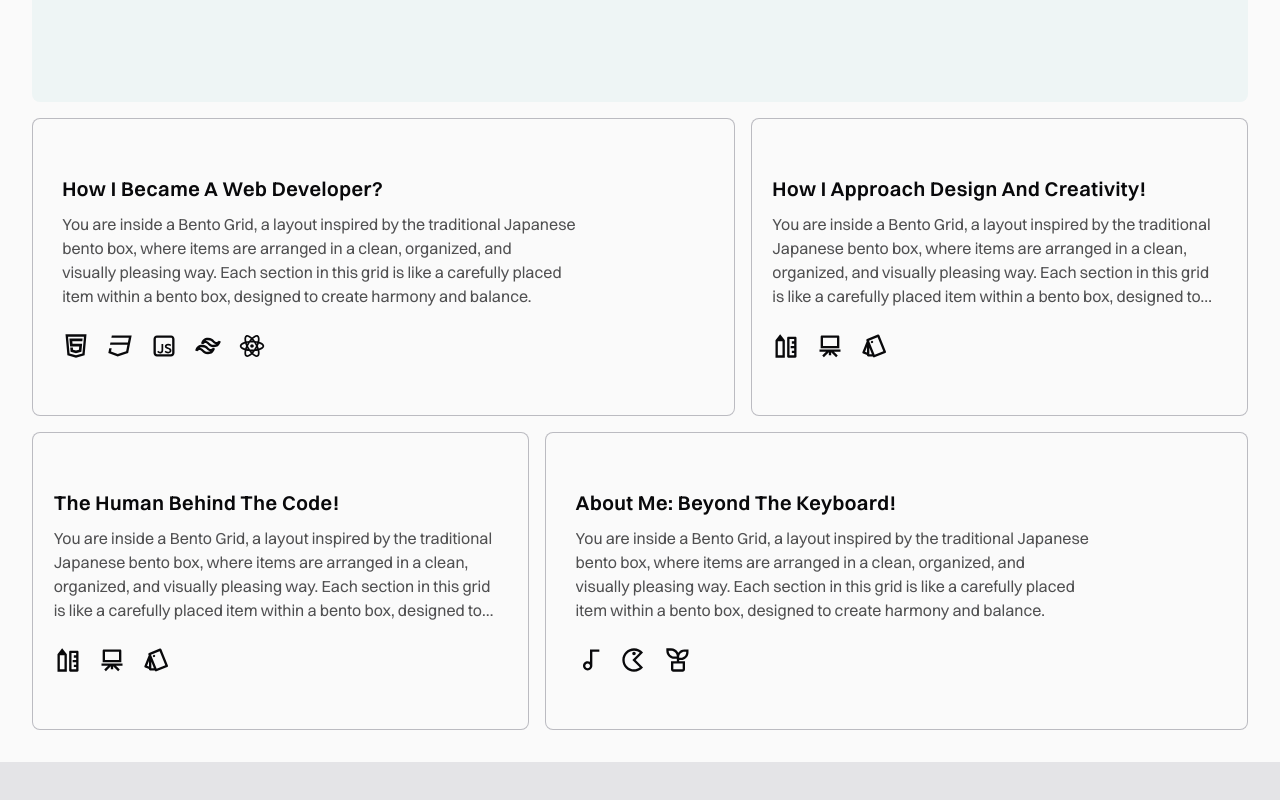
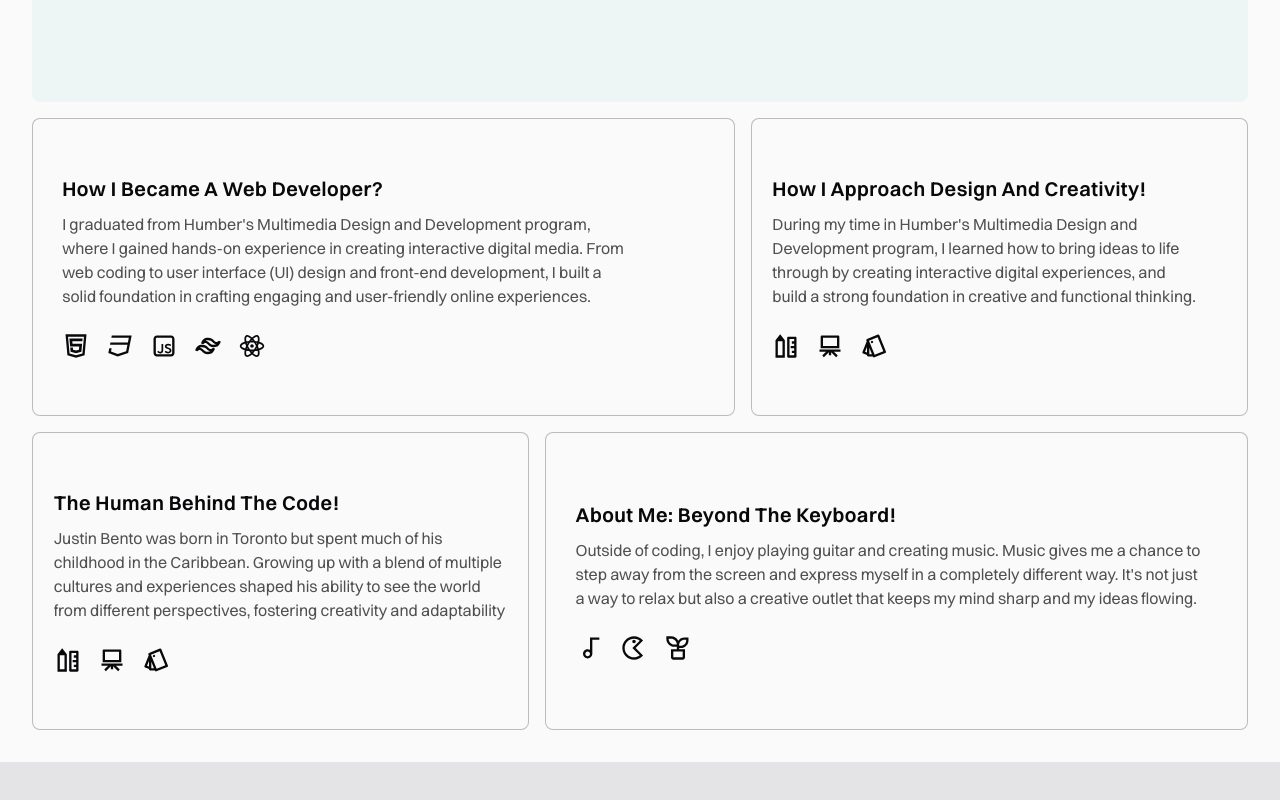
Before and after one commit to Justin-Bento/portfolio, a Next.js app: page /about in a window 1280 px wide. Shown: the part 588-1388 px from the top of the page. Built offline with nearby package versions, Linux system fonts and the light colour scheme.

Commit message:
Updated content to reflect my personality and help people know more about me

```diff
--- a/app/(frontend)/about/page.tsx
+++ b/app/(frontend)/about/page.tsx
@@ -67,7 +67,6 @@ export default function Page() {
               </div>
             </div>
           </Card>
-
           {/* 7-column Card (left-aligned) */}
           <Card className="col-span-12 md:col-span-7">
             <div className="mx-auto flex min-h-[37vh] w-11/12 flex-col justify-center gap-2">
@@ -75,11 +74,12 @@ export default function Page() {
                 How I Became a Web Developer?
               </h2>
               <p className="line-clamp-4 text-balance text-black opacity-70 dark:text-white">
-                You are inside a Bento Grid, a layout inspired by the
-                traditional Japanese bento box, where items are arranged in a
-                clean, organized, and visually pleasing way. Each section in
-                this grid is like a carefully placed item within a bento box,
-                designed to create harmony and balance.
+                I graduated from Humber's Multimedia Design and Development
+                program, where I gained hands-on experience in creating
+                interactive digital media. From web coding to user interface
+                (UI) design and front-end development, I built a solid
+                foundation in crafting engaging and user-friendly online
+                experiences.
               </p>
               <span className="mt-4 inline-flex items-center gap-4">
                 <RiHtml5Line className="size-7" />
@@ -90,7 +90,6 @@ export default function Page() {
               </span>
             </div>
           </Card>
-
           {/* 5-column Card (right-aligned) */}
           <Card className="col-span-12 md:col-span-5">
             <div className="mx-auto flex min-h-[37vh] w-11/12 flex-col justify-center gap-2">
@@ -98,11 +97,10 @@ export default function Page() {
                 How I Approach Design and Creativity!
               </h2>
               <p className="line-clamp-4 text-balance text-black opacity-70 dark:text-white">
-                You are inside a Bento Grid, a layout inspired by the
-                traditional Japanese bento box, where items are arranged in a
-                clean, organized, and visually pleasing way. Each section in
-                this grid is like a carefully placed item within a bento box,
-                designed to create harmony and balance.
+                During my time in Humber's Multimedia Design and Development
+                program, I learned how to bring ideas to life through by
+                creating interactive digital experiences, and build a strong
+                foundation in creative and functional thinking.
               </p>
               <span className="mt-4 inline-flex items-center gap-4">
                 <RiPencilRulerLine className="size-7" />
@@ -111,7 +109,6 @@ export default function Page() {
               </span>
             </div>
           </Card>
-
           {/* 5-column Card (left-aligned) */}
           <Card className="col-span-12 md:col-span-5">
             <div className="mx-auto flex min-h-[37vh] w-11/12 flex-col justify-center gap-2">
@@ -119,11 +116,10 @@ export default function Page() {
                 The Human Behind the Code!
               </h2>
               <p className="line-clamp-4 text-balance text-black opacity-70 dark:text-white">
-                You are inside a Bento Grid, a layout inspired by the
-                traditional Japanese bento box, where items are arranged in a
-                clean, organized, and visually pleasing way. Each section in
-                this grid is like a carefully placed item within a bento box,
-                designed to create harmony and balance.
+                Justin Bento was born in Toronto but spent much of his childhood
+                in the Caribbean. Growing up with a blend of multiple cultures
+                and experiences shaped his ability to see the world from
+                different perspectives, fostering creativity and adaptability
               </p>
               <span className="mt-4 inline-flex items-center gap-4">
                 <RiPencilRulerLine className="size-7" />
@@ -132,7 +128,6 @@ export default function Page() {
               </span>
             </div>
           </Card>
-
           {/* 7-column Card (right-aligned) */}
           <Card className="col-span-12 md:col-span-7">
             <div className="mx-auto flex min-h-[37vh] w-11/12 flex-col justify-center gap-2">
@@ -140,11 +135,11 @@ export default function Page() {
                 About Me: Beyond the Keyboard!
               </h2>
               <p className="line-clamp-4 text-balance text-black opacity-70 dark:text-white">
-                You are inside a Bento Grid, a layout inspired by the
-                traditional Japanese bento box, where items are arranged in a
-                clean, organized, and visually pleasing way. Each section in
-                this grid is like a carefully placed item within a bento box,
-                designed to create harmony and balance.
+                Outside of coding, I enjoy playing guitar and creating music.
+                Music gives me a chance to step away from the screen and express
+                myself in a completely different way. It&#39;s not just a way to
+                relax but also a creative outlet that keeps my mind sharp and my
+                ideas flowing.
               </p>
               <span className="mt-4 inline-flex items-center gap-4">
                 <RiMusicLine className="size-7" />
```
